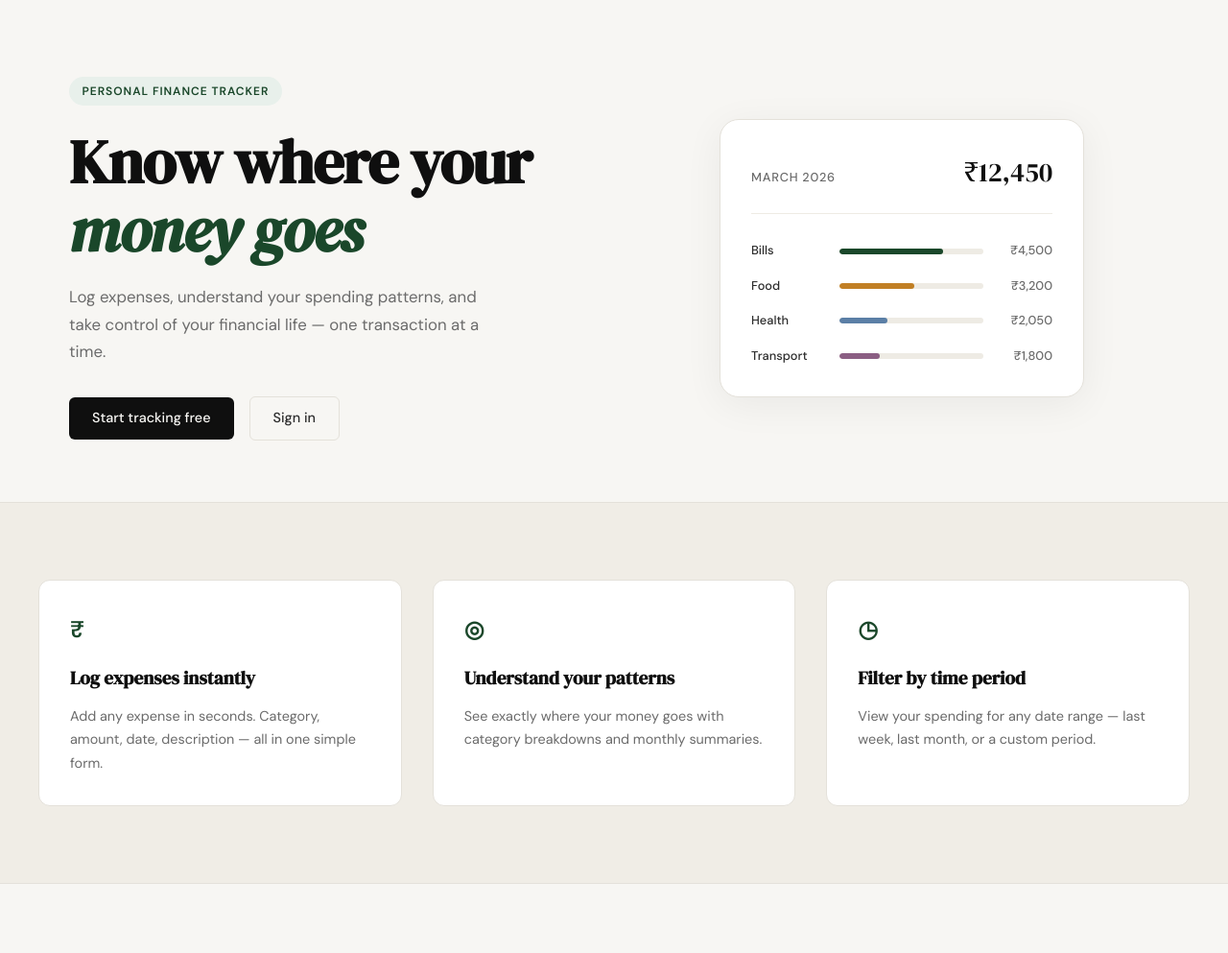
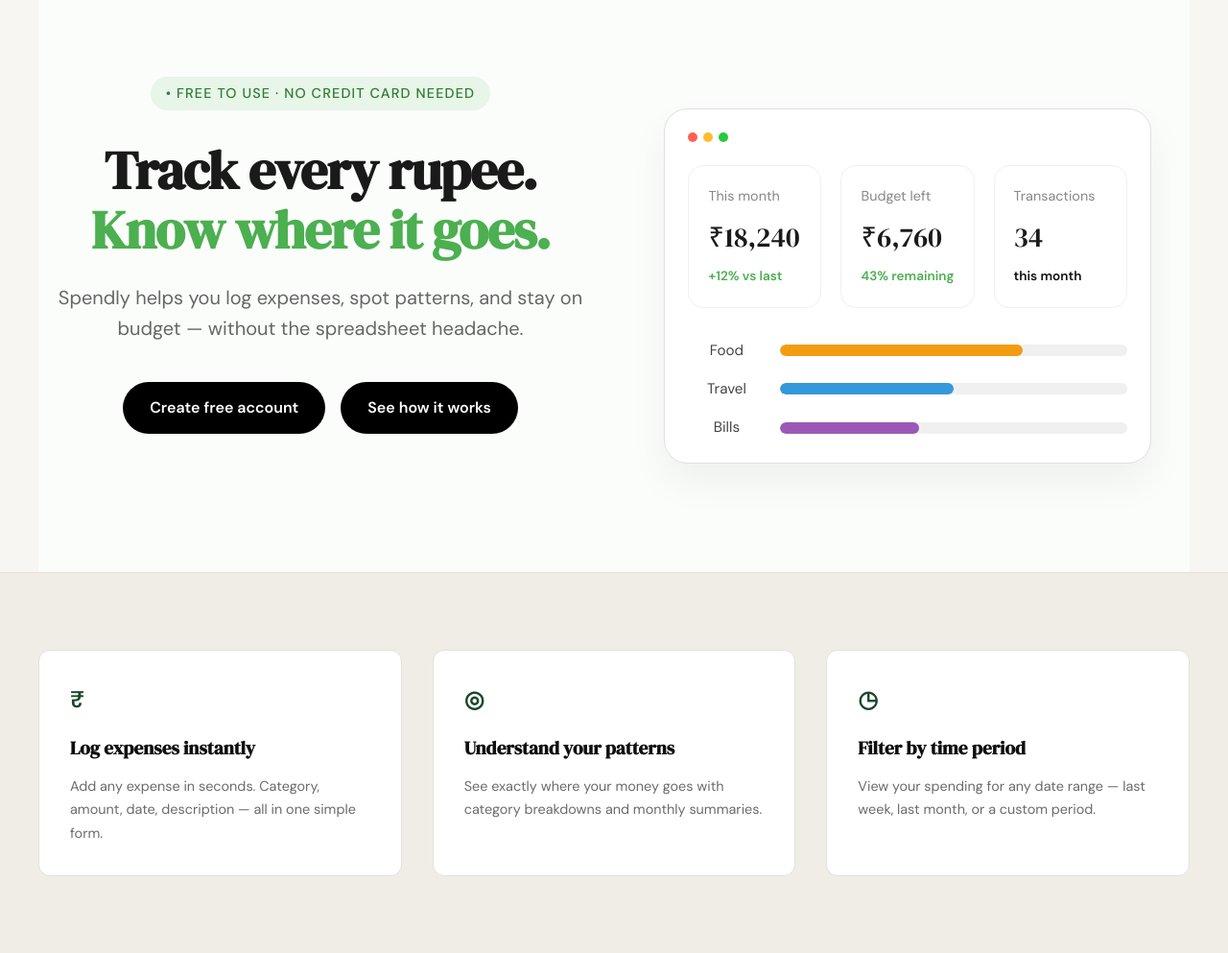
Before and after one commit to sankets96/Expencetracker-using-claudecode, a Flask app: page / in a window 1280 px wide. Shown: the part 61-1054 px from the top of the page at 96% size. Run offline with Flask 3, Linux system fonts and the light colour scheme.

Commit message:
Add video modal to landing page

```diff
--- /dev/null
+++ b/static/css/landing.css
@@ -0,0 +1,172 @@
+/* Landing Page Hero Section */
+.hero {
+    padding: 80px 20px;
+    text-align: center;
+    background-color: #fbfdfb; /* Very light green tint */
+}
+
+.hero-inner {
+    max-width: 800px;
+    margin: 0 auto;
+    display: flex;
+    flex-direction: column;
+    align-items: center;
+}
+
+.hero-badge {
+    background-color: #e8f5e9;
+    color: #2e7d32;
+    padding: 6px 16px;
+    border-radius: 100px;
+    font-size: 0.9rem;
+    font-weight: 500;
+    margin-bottom: 32px;
+    display: inline-block;
+}
+
+.hero-title {
+    font-family: 'DM Serif Display', serif;
+    font-size: 3.5rem;
+    line-height: 1.1;
+    margin-bottom: 24px;
+    color: #1a1a1a;
+}
+
+.hero-title .highlight {
+    color: #4caf50; /* Green from image */
+    display: block;
+}
+
+.hero-subtitle {
+    font-family: 'DM Sans', sans-serif;
+    font-size: 1.25rem;
+    color: #666;
+    max-width: 600px;
+    margin: 0 auto 40px;
+    line-height: 1.6;
+}
+
+.hero-actions {
+    display: flex;
+    gap: 16px;
+    margin-bottom: 64px;
+}
+
+.btn-black {
+    background-color: #000;
+    color: #fff;
+    padding: 14px 28px;
+    border-radius: 100px;
+    text-decoration: none;
+    font-weight: 600;
+    font-family: 'DM Sans', sans-serif;
+    transition: opacity 0.2s;
+}
+
+.btn-black:hover {
+    opacity: 0.8;
+}
+
+/* Dashboard Mockup */
+.hero-visual {
+    width: 100%;
+    max-width: 900px;
+    margin: 0 auto;
+}
+
+.dashboard-mock {
+    background: #fff;
+    border: 1px solid #e0e0e0;
+    border-radius: 24px;
+    padding: 24px;
+    box-shadow: 0 20px 40px rgba(0,0,0,0.05);
+    position: relative;
+}
+
+.window-controls {
+    display: flex;
+    gap: 6px;
+    margin-bottom: 24px;
+}
+
+.dot {
+    width: 10px;
+    height: 10px;
+    border-radius: 50%;
+}
+.dot-red { background-color: #ff5f56; }
+.dot-yellow { background-color: #ffbd2e; }
+.dot-green { background-color: #27c93f; }
+
+.stats-grid {
+    display: grid;
+    grid-template-columns: repeat(3, 1fr);
+    gap: 20px;
+    margin-bottom: 32px;
+}
+
+.stat-card {
+    background: #fff;
+    border: 1px solid #f0f0f0;
+    padding: 20px;
+    border-radius: 16px;
+    text-align: left;
+}
+
+.stat-label {
+    font-size: 0.9rem;
+    color: #888;
+    display: block;
+    margin-bottom: 8px;
+}
+
+.stat-value {
+    font-family: 'DM Serif Display', serif;
+    font-size: 1.8rem;
+    display: block;
+    margin-bottom: 4px;
+    color: #1a1a1a;
+}
+
+.stat-meta {
+    font-size: 0.85rem;
+    font-weight: 600;
+}
+.stat-meta.positive {
+    color: #4caf50;
+}
+
+.spending-bars {
+    display: flex;
+    flex-direction: column;
+    gap: 16px;
+}
+
+.bar-row {
+    display: flex;
+    align-items: center;
+    gap: 16px;
+}
+
+.bar-label {
+    width: 80px;
+    font-size: 0.95rem;
+    color: #444;
+}
+
+.bar-track {
+    flex: 1;
+    height: 12px;
+    background-color: #f0f0f0;
+    border-radius: 6px;
+    overflow: hidden;
+}
+
+.bar-fill {
+    height: 100%;
+    border-radius: 6px;
+}
+
+.fill-food { background-color: #f39c12; width: 70%; }
+.fill-travel { background-color: #3498db; width: 50%; }
+.fill-bills { background-color: #9b59b6; width: 40%; }
--- a/templates/landing.html
+++ b/templates/landing.html
@@ -1,4 +1,8 @@
 {% extends "base.html" %}
+
+{% block head %}
+<link rel="stylesheet" href="{{ url_for('static', filename='css/landing.css') }}">
+{% endblock %}
 
 {% block title %}Spendly — Track Every Rupee{% endblock %}
 
@@ -6,55 +10,67 @@
 
 <section class="hero">
     <div class="hero-inner">
-        <div class="hero-badge">Personal Finance Tracker</div>
+        <div class="hero-badge">• Free to use · No credit card needed</div>
+
         <h1 class="hero-title">
-            Know where your<br>
-            <em>money goes</em>
+            Track every rupee.<br>
+            <span class="highlight">Know where it goes.</span>
         </h1>
+
         <p class="hero-subtitle">
-            Log expenses, understand your spending patterns,
-            and take control of your financial life —
-            one transaction at a time.
+            Spendly helps you log expenses, spot patterns, and stay on budget — without the spreadsheet headache.
         </p>
+
         <div class="hero-actions">
-            <a href="{{ url_for('register') }}" class="btn-primary">Start tracking free</a>
-            <a href="{{ url_for('login') }}" class="btn-ghost">Sign in</a>
+            <a href="{{ url_for('register') }}" class="btn-black">Create free account</a>
+            <a href="#" id="open-modal" class="btn-black">See how it works</a>
         </div>
     </div>
+
     <div class="hero-visual">
-        <div class="mock-card">
-            <div class="mock-card-header">
-                <span class="mock-label">March 2026</span>
-                <span class="mock-total">₹12,450</span>
+        <div class="dashboard-mock">
+            <div class="window-controls">
+                <div class="dot dot-red"></div>
+                <div class="dot dot-yellow"></div>
+                <div class="dot dot-green"></div>
             </div>
-            <div class="mock-bars">
-                <div class="mock-bar-row">
-                    <span class="mock-cat">Bills</span>
-                    <div class="mock-bar-track">
-                        <div class="mock-bar" style="width: 72%"></div>
+
+            <div class="stats-grid">
+                <div class="stat-card">
+                    <span class="stat-label">This month</span>
+                    <span class="stat-value">₹18,240</span>
+                    <span class="stat-meta positive">+12% vs last</span>
+                </div>
+                <div class="stat-card">
+                    <span class="stat-label">Budget left</span>
+                    <span class="stat-value">₹6,760</span>
+                    <span class="stat-meta positive">43% remaining</span>
+                </div>
+                <div class="stat-card">
+                    <span class="stat-label">Transactions</span>
+                    <span class="stat-value">34</span>
+                    <span class="stat-meta">this month</span>
+                </div>
+            </div>
+
+            <div class="spending-bars">
+                <div class="bar-row">
+                    <span class="bar-label">Food</span>
+                    <div class="bar-track">
+                        <div class="bar-fill fill-food"></div>
                     </div>
-                    <span class="mock-amt">₹4,500</span>
                 </div>
-                <div class="mock-bar-row">
-                    <span class="mock-cat">Food</span>
-                    <div class="mock-bar-track">
-                        <div class="mock-bar mock-bar-2" style="width: 52%"></div>
+                <div class="bar-row">
+                    <span class="bar-label">Travel</span>
+                    <div class="bar-track">
+                        <div class="bar-fill fill-travel"></div>
                     </div>
-                    <span class="mock-amt">₹3,200</span>
                 </div>
-                <div class="mock-bar-row">
-                    <span class="mock-cat">Health</span>
-                    <div class="mock-bar-track">
-                        <div class="mock-bar mock-bar-3" style="width: 33%"></div>
+                <div class="bar-row">
+                    <span class="bar-label">Bills</span>
+                    <div class="bar-track">
+                        <div class="bar-fill fill-bills"></div>
                     </div>
-                    <span class="mock-amt">₹2,050</span>
-                </div>
-                <div class="mock-bar-row">
-                    <span class="mock-cat">Transport</span>
-                    <div class="mock-bar-track">
-                        <div class="mock-bar mock-bar-4" style="width: 28%"></div>
-                    </div>
-                    <span class="mock-amt">₹1,800</span>
                 </div>
             </div>
         </div>
@@ -62,6 +78,7 @@
 </section>
 
 <section class="features">
+
     <div class="features-inner">
         <div class="feature-card">
             <div class="feature-icon">₹</div>
@@ -89,4 +106,106 @@
     </div>
 </section>
 
+<div id="video-modal" class="modal-overlay">
+    <div class="modal-content">
+        <button id="close-modal" class="modal-close">&times;</button>
+        <div class="video-container">
+            <iframe id="modal-video" src="" frameborder="0" allow="accelerometer; autoplay; clipboard-write; encrypted-media; gyroscope; picture-in-picture" allowfullscreen></iframe>
+        </div>
+    </div>
+</div>
+
+<style>
+    .modal-overlay {
+        position: fixed;
+        top: 0;
+        left: 0;
+        width: 100%;
+        height: 100%;
+        background: rgba(0, 0, 0, 0.85);
+        display: none;
+        justify-content: center;
+        align-items: center;
+        z-index: 1000;
+        backdrop-filter: blur(5px);
+    }
+    .modal-content {
+        position: relative;
+        width: 90%;
+        max-width: 800px;
+        background: #000;
+        border-radius: 16px;
+        overflow: hidden;
+        box-shadow: 0 25px 50px -12px rgba(0, 0, 0, 0.5);
+    }
+    .modal-close {
+        position: absolute;
+        top: 15px;
+        right: 15px;
+        background: rgba(255, 255, 255, 0.2);
+        color: white;
+        border: none;
+        font-size: 24px;
+        cursor: pointer;
+        width: 32px;
+        height: 32px;
+        border-radius: 50%;
+        display: flex;
+        align-items: center;
+        justify-content: center;
+        z-index: 10;
+        transition: background 0.2s;
+    }
+    .modal-close:hover {
+        background: rgba(255, 255, 255, 0.4);
+    }
+    .video-container {
+        position: relative;
+        padding-bottom: 56.25%; /* 16:9 Aspect Ratio */
+        height: 0;
+    }
+    .video-container iframe {
+        position: absolute;
+        top: 0;
+        left: 0;
+        width: 100%;
+        height: 100%;
+    }
+</style>
+
+<script>
+    document.addEventListener('DOMContentLoaded', function() {
+        const openBtn = document.getElementById('open-modal');
+        const closeBtn = document.getElementById('close-modal');
+        const modal = document.getElementById('video-modal');
+        const video = document.getElementById('modal-video');
+        const videoUrl = 'https://www.youtube.com/embed/dQw4w9WgXcQ'; // Placeholder URL
+
+        function openModal() {
+            video.src = videoUrl;
+            modal.style.display = 'flex';
+            document.body.style.overflow = 'hidden'; // Prevent scroll
+        }
+
+        function closeModal() {
+            modal.style.display = 'none';
+            video.src = ''; // Stops the video
+            document.body.style.overflow = ''; // Restore scroll
+        }
+
+        openBtn.addEventListener('click', function(e) {
+            e.preventDefault();
+            openModal();
+        });
+
+        closeBtn.addEventListener('click', closeModal);
+
+        modal.addEventListener('click', function(e) {
+            if (e.target === modal) {
+                closeModal();
+            }
+        });
+    });
+</script>
+
 {% endblock %}
```
